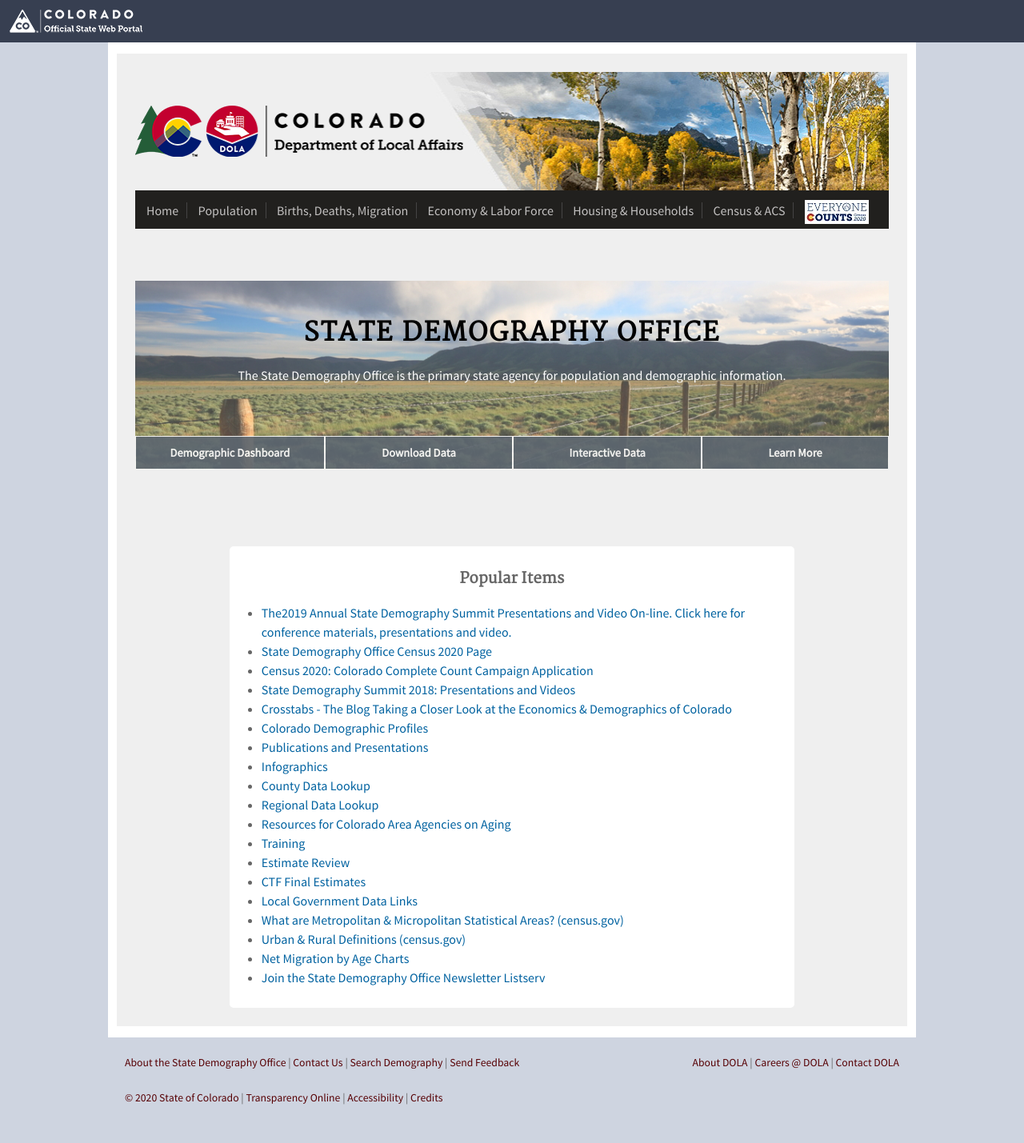
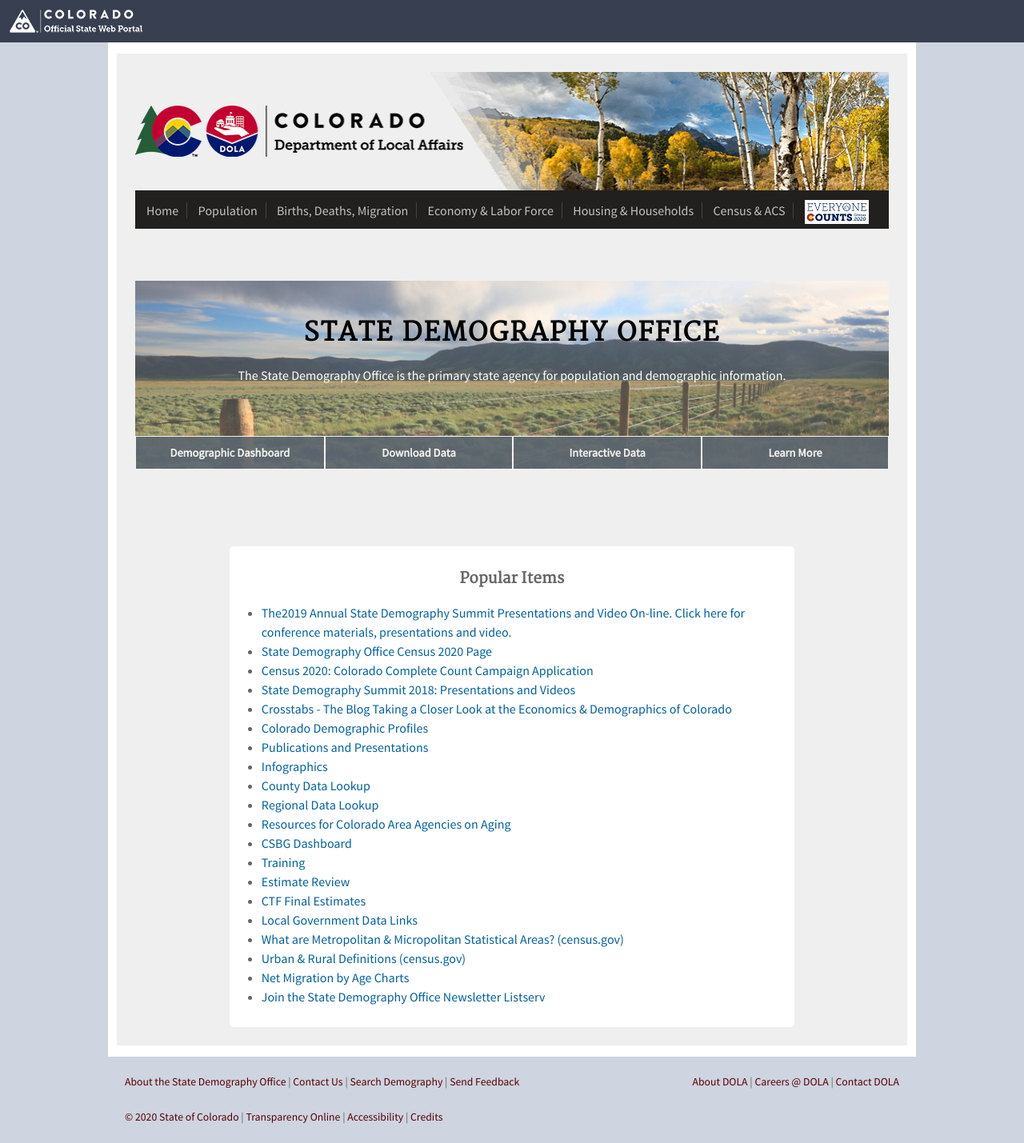
Before and after one commit to TBleess/Website_New, a Jekyll site: the page built from pages/0_Homepage_and_Footer_Links/index.md, in a window 1280 px wide. Shown: the whole page at 80% size. Built offline with Jekyll 4.4.1, drawn with Linux system fonts in a browser that asks for light colours; before the commit the page ends 1405 px from its top, so only the background shows below that.

Commit message:
Update infobox.yml

```diff
--- a/_data/infobox.yml
+++ b/_data/infobox.yml
@@ -25,6 +25,8 @@
   url: "population/data/profile-regions/"
 - name: "Resources for Colorado Area Agencies on Aging"
   url: "/demography/AAA-2018/"
+- name: "CSBG Dashboard"
+  url: "https://gis.dola.colorado.gov/apps/CSBG/"
 - name: "Training"
   url: "/demography/training#training"
 - name: "Estimate Review"
```
